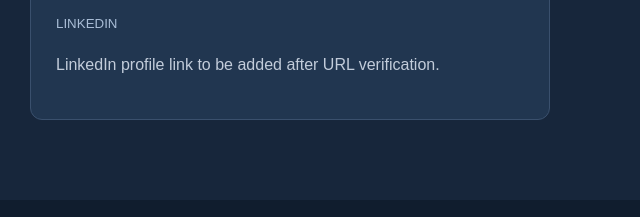
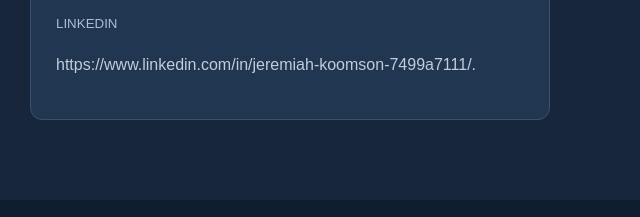
Before and after one commit to Jeremiah-Koomson/Jeremiah-Koomson.github.io, a plain HTML site: page index.html in a window 1280 px wide. Shown: the part 5246-5463 px from the top of the page, 640-1280 px from the left. Drawn offline with Linux system fonts and the light colour scheme.

Commit message:
Update index.html

```diff
--- a/index.html
+++ b/index.html
@@ -380,7 +380,7 @@ footer .container {display:flex;justify-content:space-between;gap:15px}
     <small>LOCATION</small>
     <p>Kasoa, Ghana</p>
     <small>LINKEDIN</small>
-    <p>LinkedIn profile link to be added after URL verification.</p>
+    <p>https://www.linkedin.com/in/jeremiah-koomson-7499a7111/.</p>
   </div>
 </div>
 </section>
```
